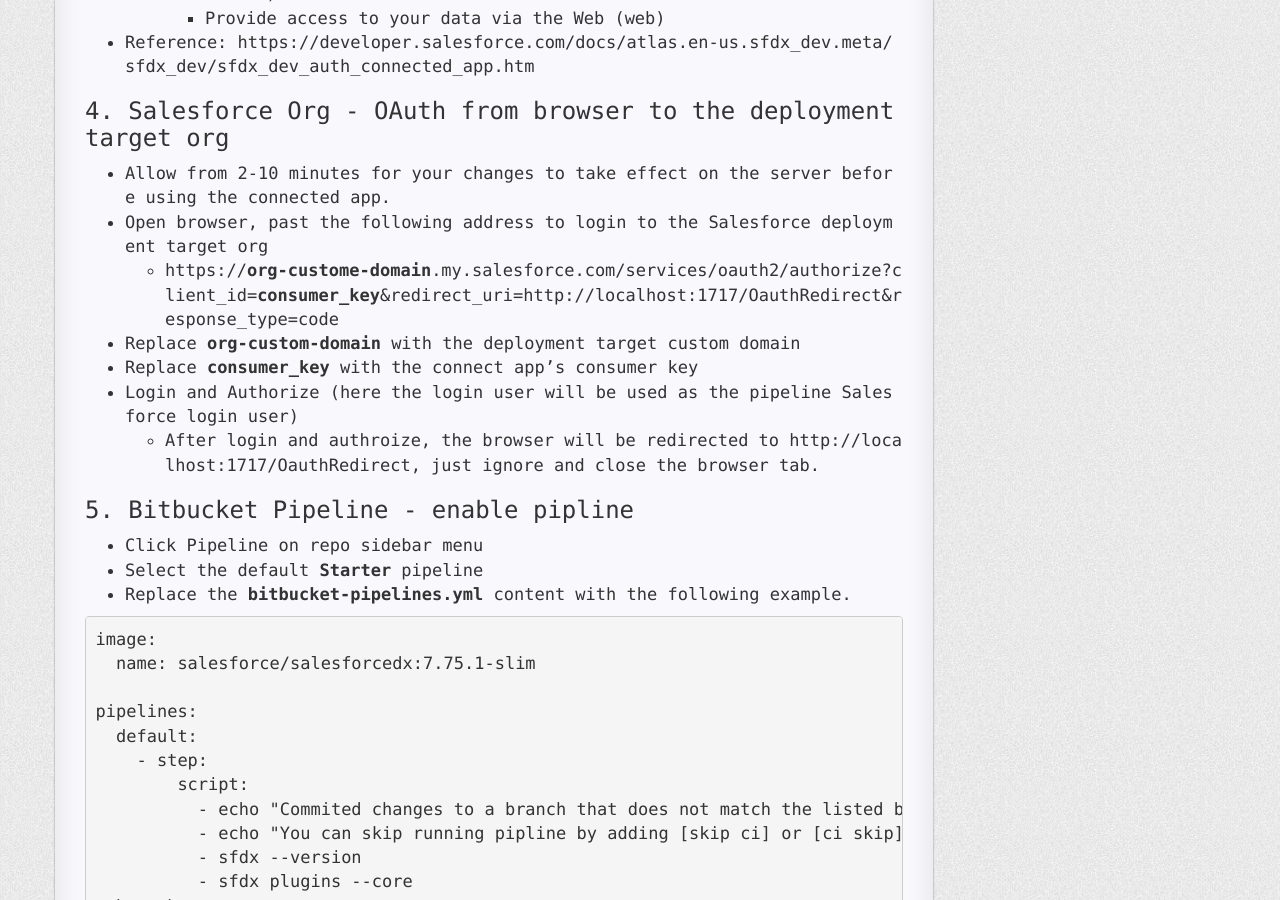
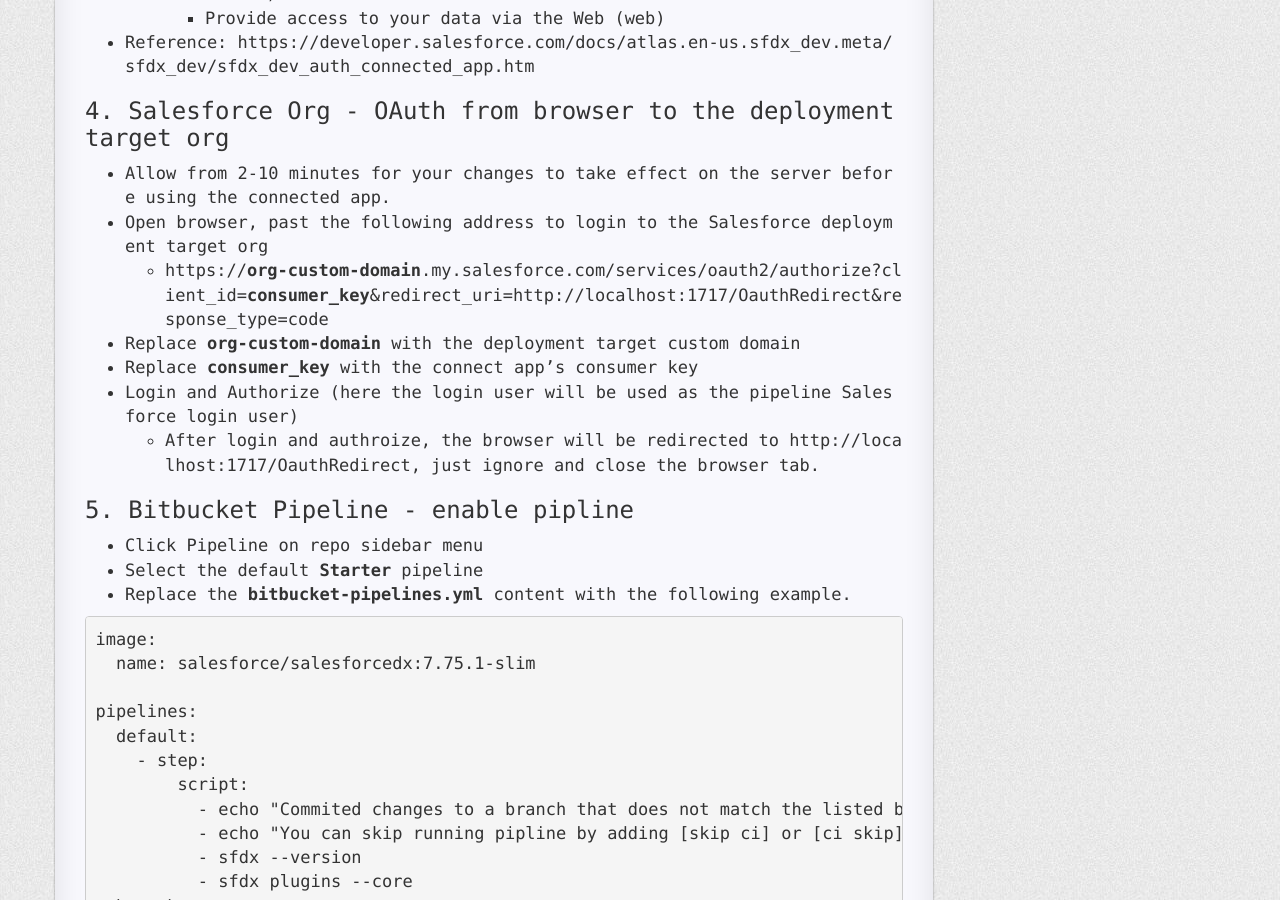
Before and after one commit to zhouhu/apexdevforce, a Jekyll site: the page built from _posts/2020-7-1-salesforce-sfdx-ci-cd-bitbucket-piplines-example.md, in a window 1280 px wide and 900 px high, scrolled down 1324 px. Built offline with Jekyll 4.4.1, drawn with Linux system fonts in a browser that asks for light colours; nearby versions of some CDN libraries; a style sheet for code colours, icons or effects is not loaded; part of the change alters nothing that is shown.

Commit message:
Update 2020-7-1-salesforce-sfdx-ci-cd-bitbucket-piplines-example.md

```diff
--- a/_posts/2020-7-1-salesforce-sfdx-ci-cd-bitbucket-piplines-example.md
+++ b/_posts/2020-7-1-salesforce-sfdx-ci-cd-bitbucket-piplines-example.md
@@ -46,7 +46,7 @@ openssl x509 -req -sha256 -days 365 -in server.csr -signkey server.key -out serv
 ### 4. Salesforce Org - OAuth from browser to the deployment target org
 - Allow from 2-10 minutes for your changes to take effect on the server before using the connected app.
 - Open browser, past the following address to login to the Salesforce deployment target org
-  - https://**org-custome-domain**.my.salesforce.com/services/oauth2/authorize?client_id=**consumer_key**&redirect_uri=http://localhost:1717/OauthRedirect&response_type=code
+  - https://**org-custom-domain**.my.salesforce.com/services/oauth2/authorize?client_id=**consumer_key**&redirect_uri=http://localhost:1717/OauthRedirect&response_type=code
 - Replace **org-custom-domain** with the deployment target custom domain
 - Replace **consumer_key** with the connect app's consumer key
 - Login and Authorize (here the login user will be used as the pipeline Salesforce login user)
```
